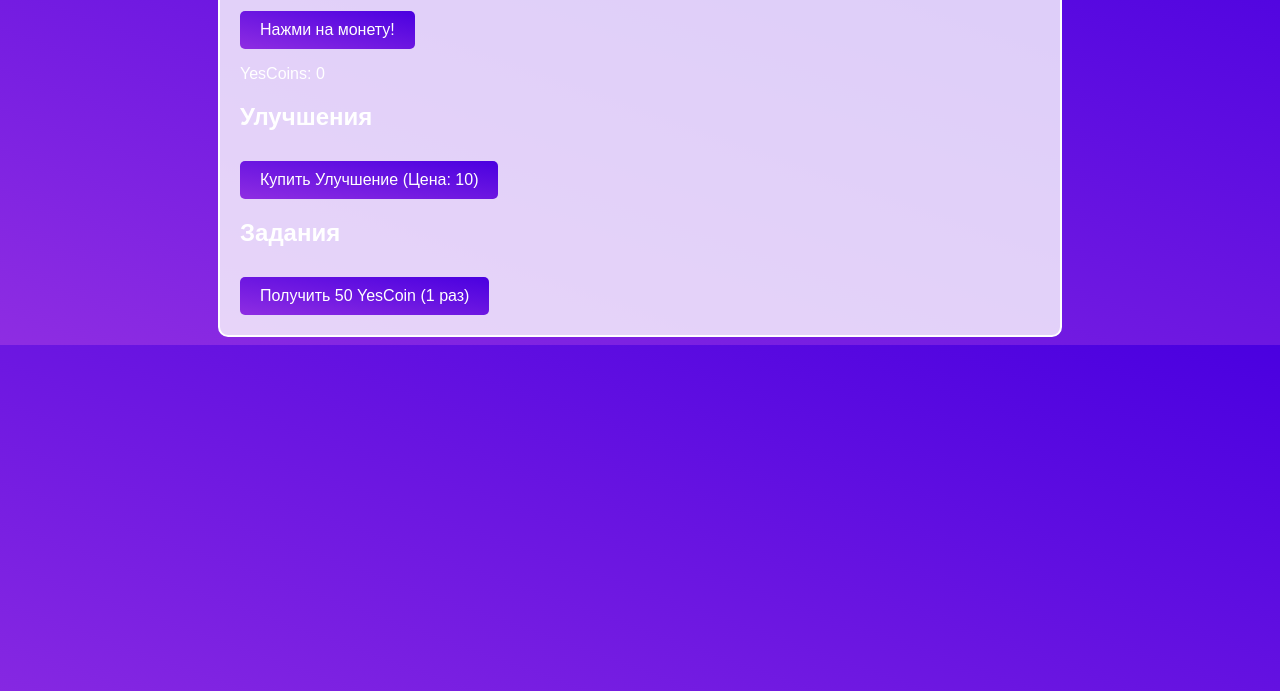
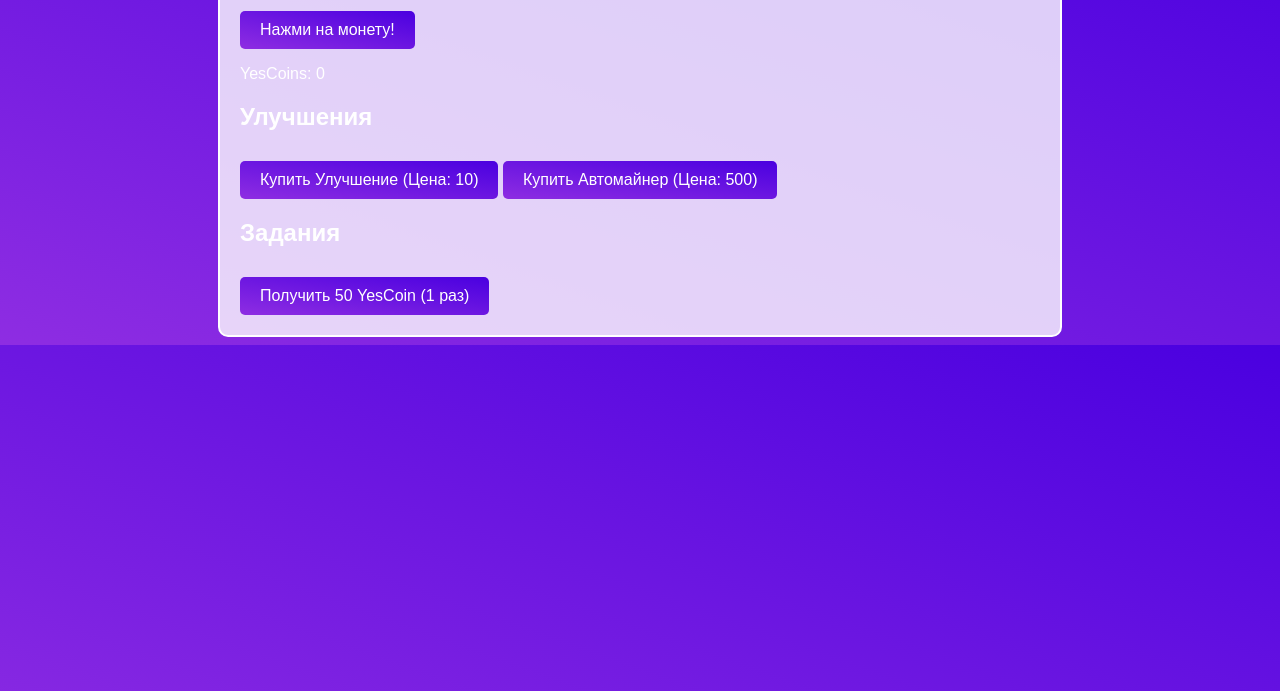
Before and after one commit to zxcstroy/yescoin.github.io, a plain HTML site: page index.html in a window 1280 px wide. Shown: the part 109-800 px from the top of the page. Drawn offline with Linux system fonts and the light colour scheme.

Commit message:
Update index.html

```diff
--- a/index.html
+++ b/index.html
@@ -16,6 +16,7 @@
     <div class="boosts">
         <h2>Улучшения</h2>
         <button id="boostButton" class="purple-button">Купить Улучшение (Цена: <span id="boostCost">10</span>)</button>
+        <button id="buyMinerButton" class="purple-button">Купить Автомайнер (Цена: <span id="minerCost">500</span>)</button>
     </div>
     <div class="tasks">
         <h2>Задания</h2>
```
